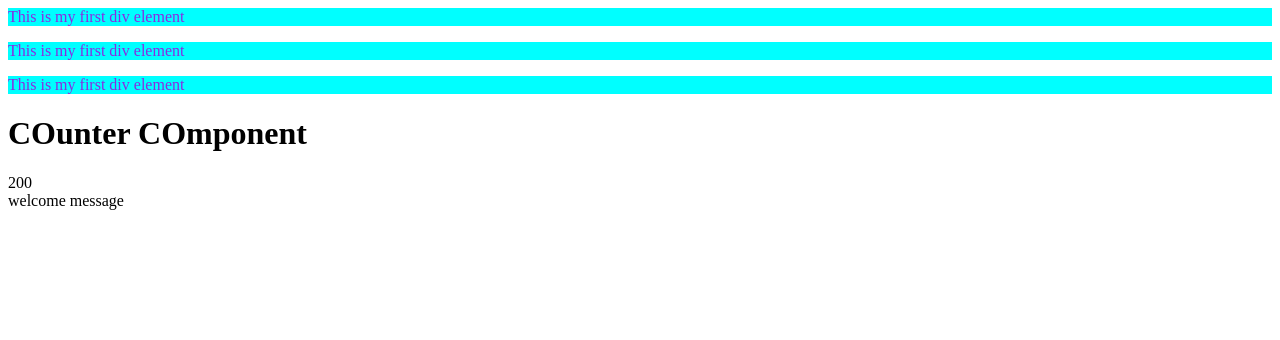
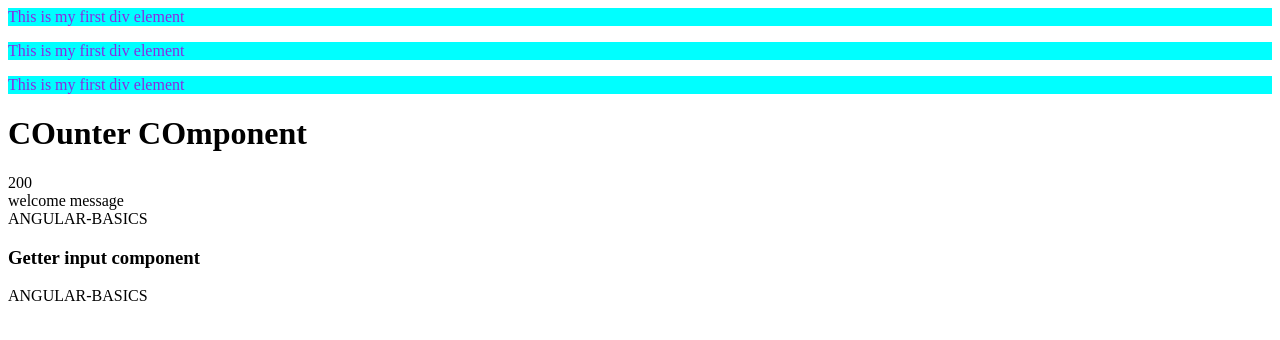
Before and after one commit to sreenath096/angular-basics, an Angular app: page / in a window 1280 px wide. Shown: the top 340 px of the page. Built offline with nearby package versions, Linux system fonts and the light colour scheme.

Commit message:
Getters and Setters for Input Properties in Inherited Components

```diff
--- a/src/app/Counter/Counter.component.html
+++ b/src/app/Counter/Counter.component.html
@@ -5,3 +5,5 @@
 <div *ngIf="showcounter">
     SHow counter message property if showcounter is true
 </div>
+
+<div>{{ title }}</div>
--- a/src/app/Counter/Counter.component.ts
+++ b/src/app/Counter/Counter.component.ts
@@ -1,6 +1,7 @@
 import { Component, Input, booleanAttribute } from '@angular/core';
 import { changeValue, trimValue } from './Counter.service';
 import { CommonModule } from '@angular/common';
+import { GetterInputComponent } from '../getter-input/getter-input.component';
 
 
 @Component({
@@ -9,9 +10,10 @@ import { CommonModule } from '@angular/common';
     selector: 'app-counter',
     templateUrl: './counter.component.html',
     styleUrls: ['./counter.component.css'],
+    inputs: ['count', 'message', 'showcounter', 'title: counterTitle']
 })
-export default class CounterComponent {
-  @Input({ required: true, transform: changeValue }) count: number = 0;
+export default class CounterComponent extends GetterInputComponent {
+    @Input({ required: true, transform: changeValue, alias: 'dummynamecounter' }) count: number = 0;
 
     @Input({ transform: trimValue }) message: string = '';
 
--- a/src/app/app.component.html
+++ b/src/app/app.component.html
@@ -4,6 +4,10 @@
 <app-profile></app-profile>
 
 <div>
-  <app-counter [count]="counter" message="welcome message" [showcounter]="'false'">
+  <app-counter [dummynamecounter]="counter" message="welcome message" [showcounter]="'false'" [counterTitle]="title">
   </app-counter>
 </div>
+
+<div>
+  <app-getter-input [title]="title"></app-getter-input>
+</div>
--- a/src/app/app.component.ts
+++ b/src/app/app.component.ts
@@ -2,11 +2,12 @@ import { Component } from '@angular/core';
 import { RouterOutlet } from '@angular/router';
 import ProfileComponent from './profile.component';
 import CounterComponent from './Counter/Counter.component';
+import { GetterInputComponent } from './getter-input/getter-input.component';
 
 @Component({
   selector: 'app-root',
   standalone: true,
-  imports: [RouterOutlet, ProfileComponent, CounterComponent],
+  imports: [RouterOutlet, ProfileComponent, CounterComponent, GetterInputComponent],
   templateUrl: './app.component.html',
   styleUrl: './app.component.css'
 })
--- /dev/null
+++ b/src/app/getter-input/getter-input.component.html
@@ -0,0 +1,2 @@
+<h3>Getter input component</h3>
+<div>{{ title }}</div>
--- /dev/null
+++ b/src/app/getter-input/getter-input.component.ts
@@ -0,0 +1,23 @@
+import { Component, Input } from '@angular/core';
+
+@Component({
+  selector: 'app-getter-input',
+  standalone: true,
+  imports: [],
+  templateUrl: './getter-input.component.html',
+  styleUrl: './getter-input.component.css'
+})
+export class GetterInputComponent {
+  private _title = '';
+
+  @Input()
+  set title(value: string) {
+    this._title = value.trim().toUpperCase();
+  }
+
+  get title() {
+    return this._title;
+  }
+
+
+}
```
Also changed, not shown: src/app/getter-input/getter-input.component.css (added), 1 other file (tests, documents, lock files or other folders). Lines whose indentation alone changed are shown as unchanged.
